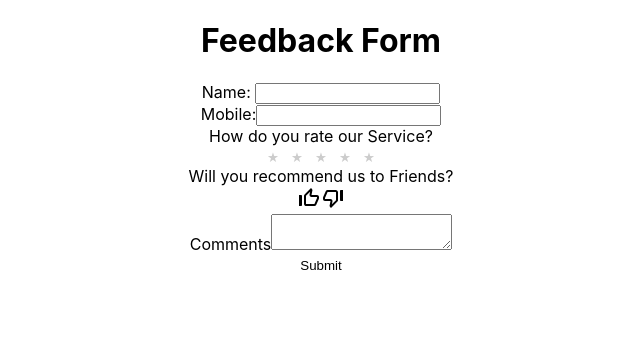
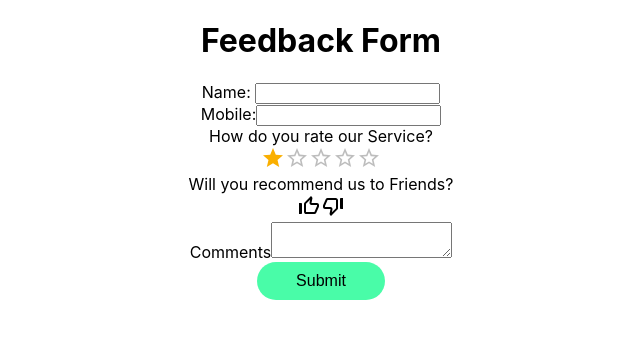
Before and after one commit to FatimaMary/feedback, a React (Create React App) app: page / in a window 1280 px wide. Shown: the top 338 px of the page, without its empty margins (319-959 px from the left). Built offline with nearby package versions, Linux system fonts and the light colour scheme.

Commit message:
Star Rating Updated

```diff
--- a/src/App.css
+++ b/src/App.css
@@ -1,5 +1,14 @@
 .App {
   text-align: center;
+}
+
+.form-div-btn {
+  width: 10%;
+  padding:10px;
+  border-radius: 20px;
+  border: none;
+  background-color: #49fca8;
+  font-size: 16px;
 }
 
 .feedback-container {
--- a/src/Components/FeedbackTable.js
+++ b/src/Components/FeedbackTable.js
@@ -1,4 +1,6 @@
-import React, { useState } from 'react'
+import React, { useState } from 'react';
+import ThumbUpOffAltIcon from '@mui/icons-material/ThumbUpOffAlt';
+import ThumbDownOffAltIcon from '@mui/icons-material/ThumbDownOffAlt';
 
 const getDatafromEntry = ( ) => {
     const data = localStorage.getItem("feedback");
@@ -32,10 +34,15 @@ function FeedbackTable() {
                   <tr key={list} className='feedback-table'>
                     <td>{list.name}</td>
                     <td>{list.mobile}</td>
-                    <td>{list.starrating}</td>
-                    <td>{list.recommend}</td>
+                    <td>{list.value}</td>
+                    <td>{list.activeBtn}</td>
                     <td>{list.comments}</td>
-                    <td></td>
+                    <td>
+                    <div className='form-div-input'>
+                        <ThumbUpOffAltIcon/>
+                        <ThumbDownOffAltIcon/>
+                    </div>
+                    </td>
                   </tr>
               ))
           }
--- a/src/Components/Feedbackform.js
+++ b/src/Components/Feedbackform.js
@@ -14,12 +14,31 @@ const getDatafromEntry = () => {
     }
   };
 
-function Feedbackform() {
+function Feedbackform( ) {
     const [name, setName] = useState("");
     const [mobile, setMobile] = useState("");
+    const [rating, setRating] = useState()
+    const [activeBtn, setActiveBtn] = useState("none")
     const [comments, setComments] = useState("");
     const [data, setData] = useState(getDatafromEntry());
     const navigate = useNavigate();
+
+    const handleLikeClick = () => {
+        if (activeBtn === "none") {
+          setActiveBtn("yes");
+          return;
+        }
+
+        if (activeBtn === 'like'){
+          setActiveBtn("yes");
+          return;
+        }
+
+        if (activeBtn === "dislike") {
+          setActiveBtn("no");
+        }
+        console.log(setActiveBtn())
+      };
 
     const handleSubmit = (e) => {
         e.preventDefault();
@@ -28,10 +47,14 @@ function Feedbackform() {
             id: data.length + 1,
             name,
             mobile,
+            rating,
+            activeBtn,
             comments
         };
         setName("");
         setMobile("");
+        setRating("");
+        setActiveBtn("")
         setComments("");
 
         localStorage.setItem("feedback", JSON.stringify([...data, newFeedback]));
@@ -53,26 +76,21 @@ function Feedbackform() {
             </div>
             <div className='form-div'>
                 <label className='form-div-label'>How do you rate our Service?</label>
-                {/* <FontAwesomeIcon icon="fa-regular fa-star" />
-                <FontAwesomeIcon icon="fa-regular fa-star" />
-                <FontAwesomeIcon icon="fa-regular fa-star" />
-                <FontAwesomeIcon icon="fa-regular fa-star" />
-                <FontAwesomeIcon icon="fa-regular fa-star" /> */}
-                <StarRating className='form-div-input'/>
+                <StarRating className='form-div-input' value={rating} onClick={(e) => setRating(e.target.value)} onChange={(e, newValue) => setRating(newValue)}/>
             </div>
             <div className='form-div'>
                 <label className='form-div-label'>Will you recommend us to Friends?</label>
                 <div className='form-div-input'>
-                    <ThumbUpOffAltIcon/>
-                    <ThumbDownOffAltIcon/>
+                    <ThumbUpOffAltIcon className={`btn ${activeBtn === "like" ? "like-active" : ""}`} value={activeBtn} onClick={handleLikeClick}/>
+                    <ThumbDownOffAltIcon className={`btn ${activeBtn === "dislike" ? "dislike-active" : ""}`} value={activeBtn} onClick={handleLikeClick}/>
                 </div>
             </div>
             <div className='form-div'>
                 <label className='form-div-label'>Comments</label>
-                <textarea className='form-div-input' value={comments} onChange={(e) => setComments(e.target.value)}/>
+                <textarea className='form-div-input' value={comments} onChange={(e) => setComments(e.target.value)} />
             </div>
             <div className='form-div'>
-                <button className='form-div-input'>Submit</button>
+                <button className='form-div-btn'>Submit</button>
             </div>
         </form>
     </div>
--- a/src/Components/StartRating.js
+++ b/src/Components/StartRating.js
@@ -1,29 +1,15 @@
-import React, { useState } from "react";
-import './StarRating.css'
+import React, { useState } from 'react'
+import Box from '@mui/material/Box';
+import Rating from '@mui/material/Rating'
 
-const StarRating = () => {
-  const [rating, setRating] = useState(0);
-  const [hover, setHover] = useState(0);
+function StartRating() {
+    const [value, setValue] = useState(1);
+    console.log(value);
   return (
-    <div className="star-rating">
-      {[...Array(5)].map((star, index) => {
-        index += 1;
-        return (
-          <button
-            type="button"
-            key={index}
-            className={index <= (hover || rating) ? "on" : "off"}
-            onClick={() => setRating(index)}
-            onMouseEnter={() => setHover(index)}
-            onMouseLeave={() => setHover(rating)}
-            value={index}
-          >
-            <span className="star">&#9733;</span>
-          </button>
-        );
-      })}
-    </div>
-  );
-};
+    <Box sx={{"& > legend" : { mt: 2},}}>
+        <Rating name="simple-controlled" value={value} onClick={(e) => setValue(e.target.value)} onChange={(e, newValue) => setValue(newValue)}/>
+    </Box>
+  )
+}
 
-export default StarRating;
+export default StartRating
```
